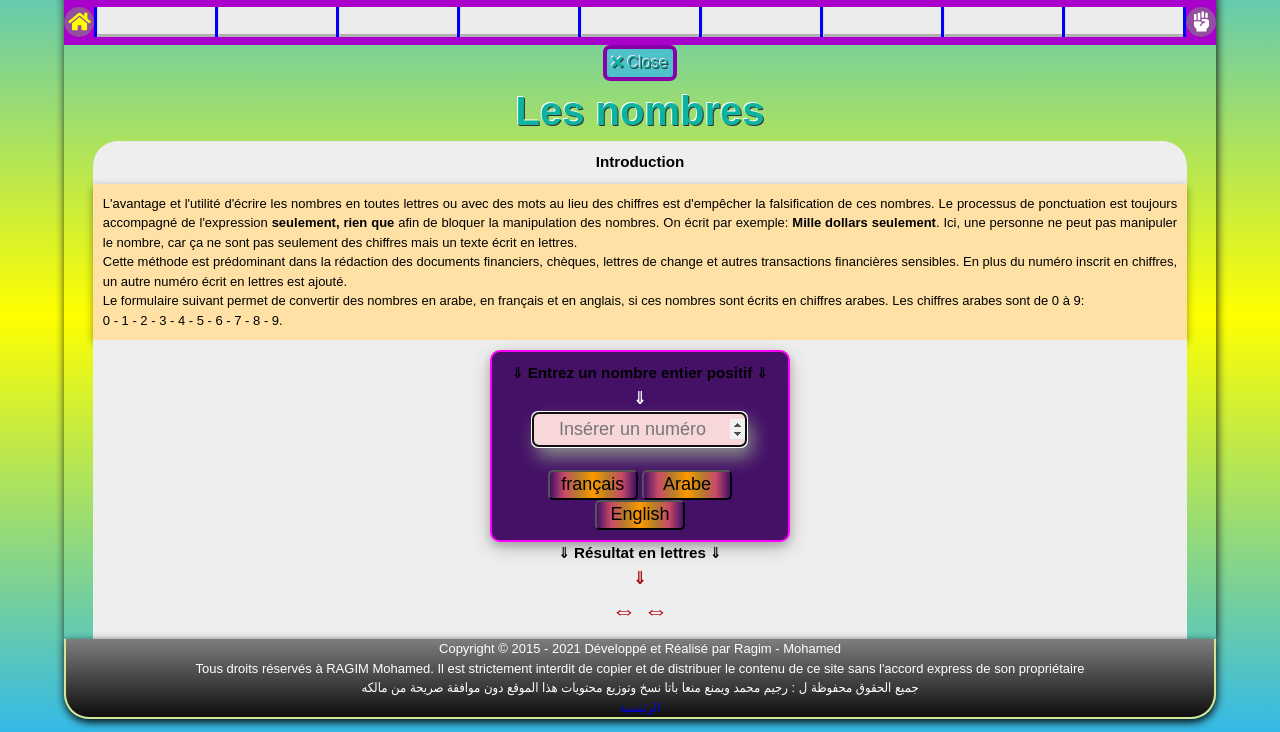
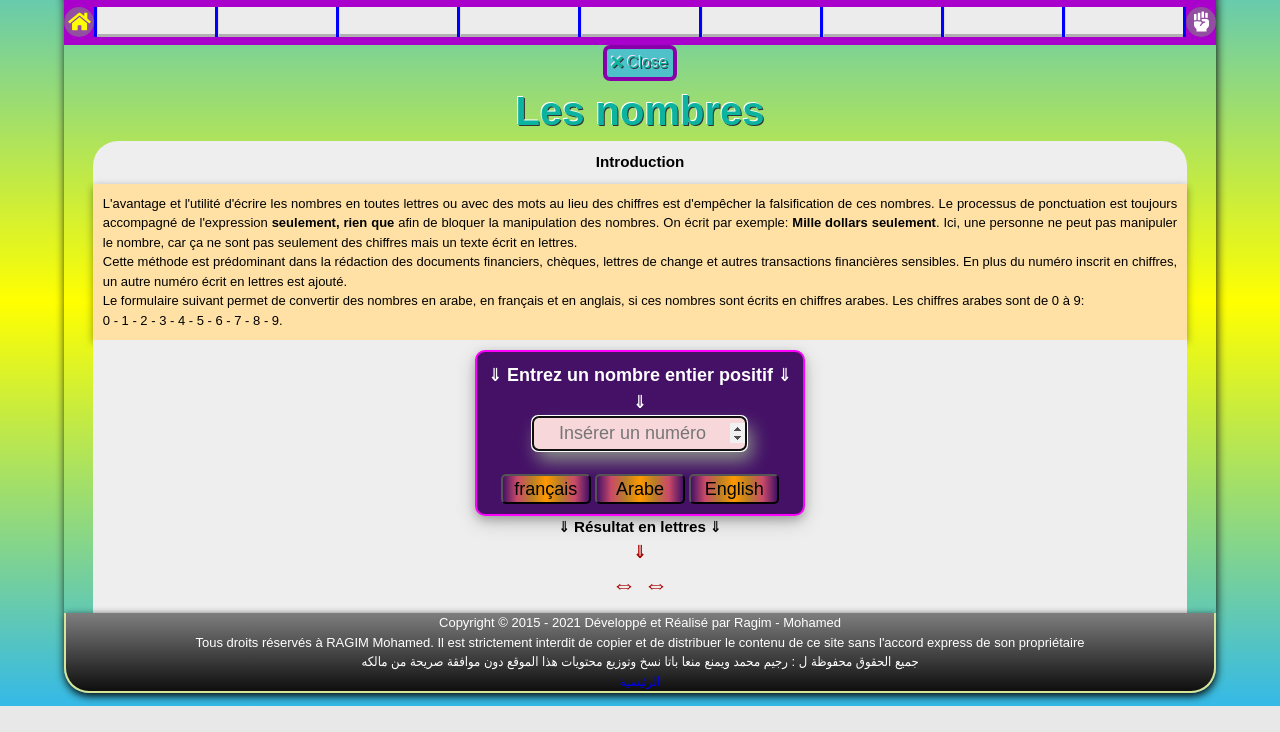
Before and after one commit to medmigar/fattan, a PHP site: page /activites/nombres.html in a window 1280 px wide. Shown: the part 103-835 px from the top of the page. After the commit the page ends 809 px from the top, so only its background shows below. Run offline with PHP 8.4, Linux system fonts and the light colour scheme.

Commit message:
mise à jour

```diff
--- a/activites/compteur.html
+++ b/activites/compteur.html
@@ -35,6 +35,9 @@
     <dialog id="mydialog">T</dialog>
     <header class="hed" id="header"><script>inclureHeader(header);</script></header>
     <div id="conteneur">
+        <div id="sc">
+      <nav class="nav1" id="nav1"><script>inclureMenu(menu);</script> </nav>
+    </div>
         <h1 class="titre">Compteur</h1>
         <h3>
             <label for="lab">⇓ Zone de texte à compter ⇓</label><br><span style="color: #ff6347;font-size: 18px;">⇓</span><br>
--- a/activites/nombres.html
+++ b/activites/nombres.html
@@ -33,7 +33,7 @@
       0 - 1 - 2 - 3 - 4 - 5 - 6 - 7 - 8 - 9.
     </p>
     <h3 style="border-radius: 0px;"><form>
-      <label for="nombre">&#8659; Entrez un nombre entier positif &#8659;</label><br>
+      <label for="nombre" style="color: #fff;font-size: 18px;">&#8659; Entrez un nombre entier positif &#8659;</label><br>
       <span style="color: #fff;font-size: 18px;">&#8659;</span><br>
       <input type="number" id="nombre" class="put"placeholder="Insérer un numéro"autofocus><br><br>
       <input type="button" value="français" onclick="français();document.getElementById('nombre').value='';" class="but">
--- a/css/style.css
+++ b/css/style.css
@@ -212,7 +212,8 @@ p .med{
         form{
             background-color: #416;
             padding: 10px;
-            max-width: 300px;
+            text-align: center;
+            max-width: 330px;
             border: 2px solid #f0f;
             margin: auto;
             border-radius: 10px;
```
